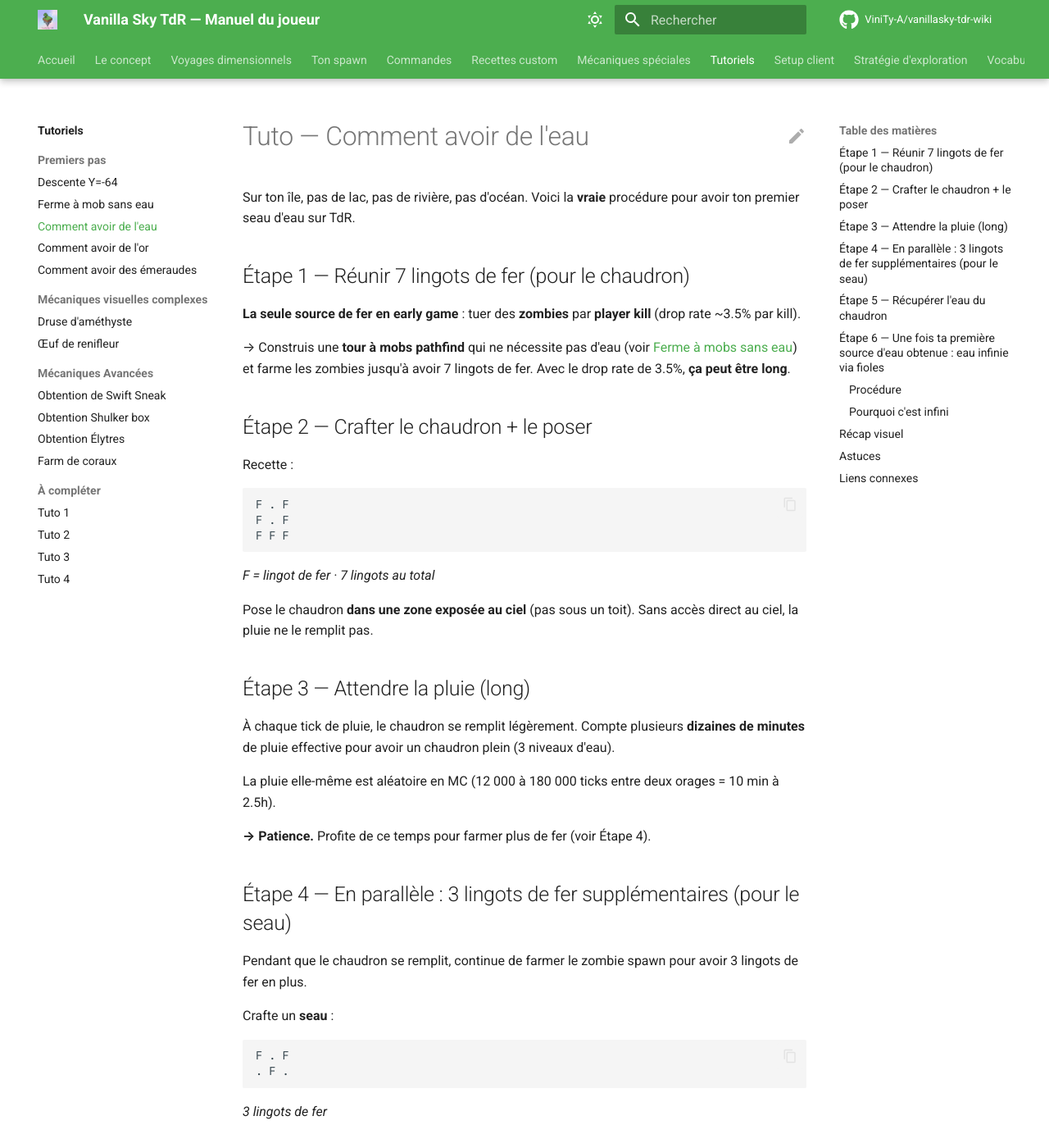
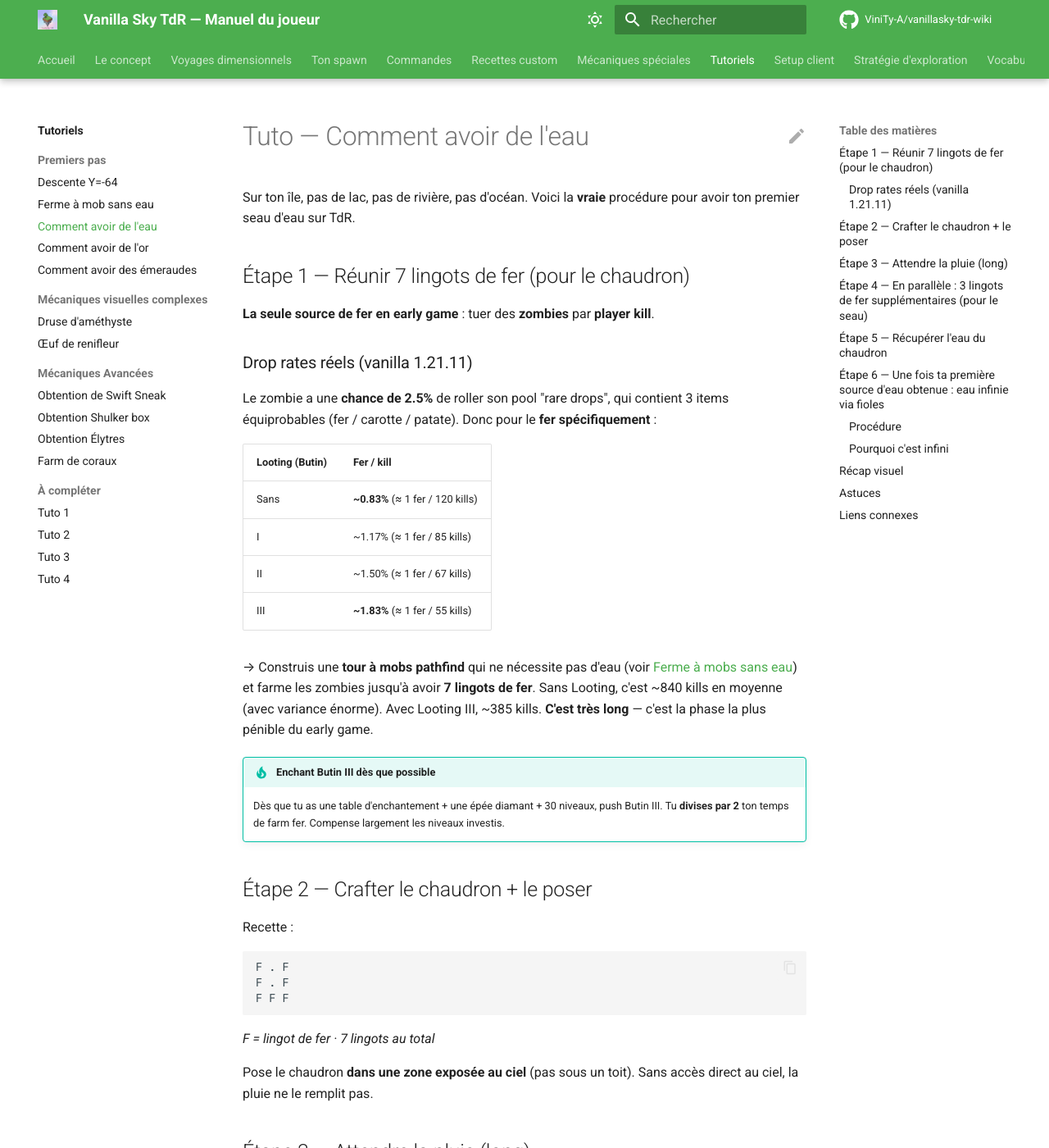
Before and after one commit to ViniTy-A/vanillasky-tdr-wiki, an MkDocs documentation site: the page built from docs/tutoriels/premier-seau-eau.md, in a window 1280 px wide and 1400 px high. Shown: the whole window at 82% size. Built offline with MkDocs 1.6.1 and Material for MkDocs 9.7.7, drawn with Linux system fonts in a browser that asks for light colours; comment, search, counter and statistics services are not loaded; some of the changed text lies outside the part shown.

Commit message:
fix(tutos): corrige le drop rate fer des zombies (vraie valeur ~0.83%)
Le 3.5% que j'avais écrit était en fait la chance vanilla 1.21.11 de
roller le pool "rare drops" AVEC Looting I — pas le drop fer
spécifiquement. Le vrai chiffre :

- Sans Looting : 2.5% × (1/3) = ~0.83% par kill
- Looting I : 3.5% × (1/3) = ~1.17%
- Looting II : 4.5% × (1/3) = ~1.50%
- Looting III : 5.5% × (1/3) = ~1.83%

Le pool contient 3 entrées équiprobables (fer / carotte / patate),
d'où la division par 3.

Conséquence : les estimations "~300 kills pour 10 lingots" étaient
basées sur ~3.3% effectif. Le vrai chiffre c'est ~1200 kills sans
Looting (~550 avec Butin III). Update les phases dans les deux tutos.

Source : data/minecraft/loot_table/entities/zombie.json :
  "random_chance_with_enchanted_bonus":
    unenchanted_chance: 0.025
    enchanted_chance: { base: 0.035, per_level_above_first: 0.01 }

````diff
--- a/docs/tutoriels/premier-seau-eau.md
+++ b/docs/tutoriels/premier-seau-eau.md
@@ -4,9 +4,23 @@ Sur ton île, pas de lac, pas de rivière, pas d'océan. Voici la **vraie** proc
 
 ## Étape 1 — Réunir 7 lingots de fer (pour le chaudron)
 
-**La seule source de fer en early game** : tuer des **zombies** par **player kill** (drop rate ~3.5% par kill).
+**La seule source de fer en early game** : tuer des **zombies** par **player kill**.
 
-→ Construis une **tour à mobs pathfind** qui ne nécessite pas d'eau (voir [Ferme à mobs sans eau](ferme-mobs-sans-eau.md)) et farme les zombies jusqu'à avoir 7 lingots de fer. Avec le drop rate de 3.5%, **ça peut être long**.
+### Drop rates réels (vanilla 1.21.11)
+
+Le zombie a une **chance de 2.5%** de roller son pool "rare drops", qui contient 3 items équiprobables (fer / carotte / patate). Donc pour le **fer spécifiquement** :
+
+| Looting (Butin) | Fer / kill |
+|---|---|
+| Sans | **~0.83%** (≈ 1 fer / 120 kills) |
+| I | ~1.17% (≈ 1 fer / 85 kills) |
+| II | ~1.50% (≈ 1 fer / 67 kills) |
+| III | **~1.83%** (≈ 1 fer / 55 kills) |
+
+→ Construis une **tour à mobs pathfind** qui ne nécessite pas d'eau (voir [Ferme à mobs sans eau](ferme-mobs-sans-eau.md)) et farme les zombies jusqu'à avoir **7 lingots de fer**. Sans Looting, c'est ~840 kills en moyenne (avec variance énorme). Avec Looting III, ~385 kills. **C'est très long** — c'est la phase la plus pénible du early game.
+
+!!! tip "Enchant Butin III dès que possible"
+    Dès que tu as une table d'enchantement + une épée diamant + 30 niveaux, push Butin III. Tu **divises par 2** ton temps de farm fer. Compense largement les niveaux investis.
 
 ## Étape 2 — Crafter le chaudron + le poser
 
@@ -66,7 +80,7 @@ C'est le **trick essentiel** pour ne plus jamais manquer d'eau.
 ## Récap visuel
 
 ```
-Phase 1 (long) : ~300 kills zombie → 10 lingots fer → 1 chaudron + 1 seau
+Phase 1 (long) : ~1200 kills zombie sans Looting (~550 avec Butin III) → 10 lingots fer → 1 chaudron + 1 seau
 Phase 2 (long) : Pluie → chaudron plein → 1 seau d'eau ★ première source
 Phase 3 (∞)   : 1 source d'eau + fioles → infinie seaux d'eau
 ```
````
Also changed, not shown: docs/tutoriels/comment-avoir-or.md (+1 -1 lines).
